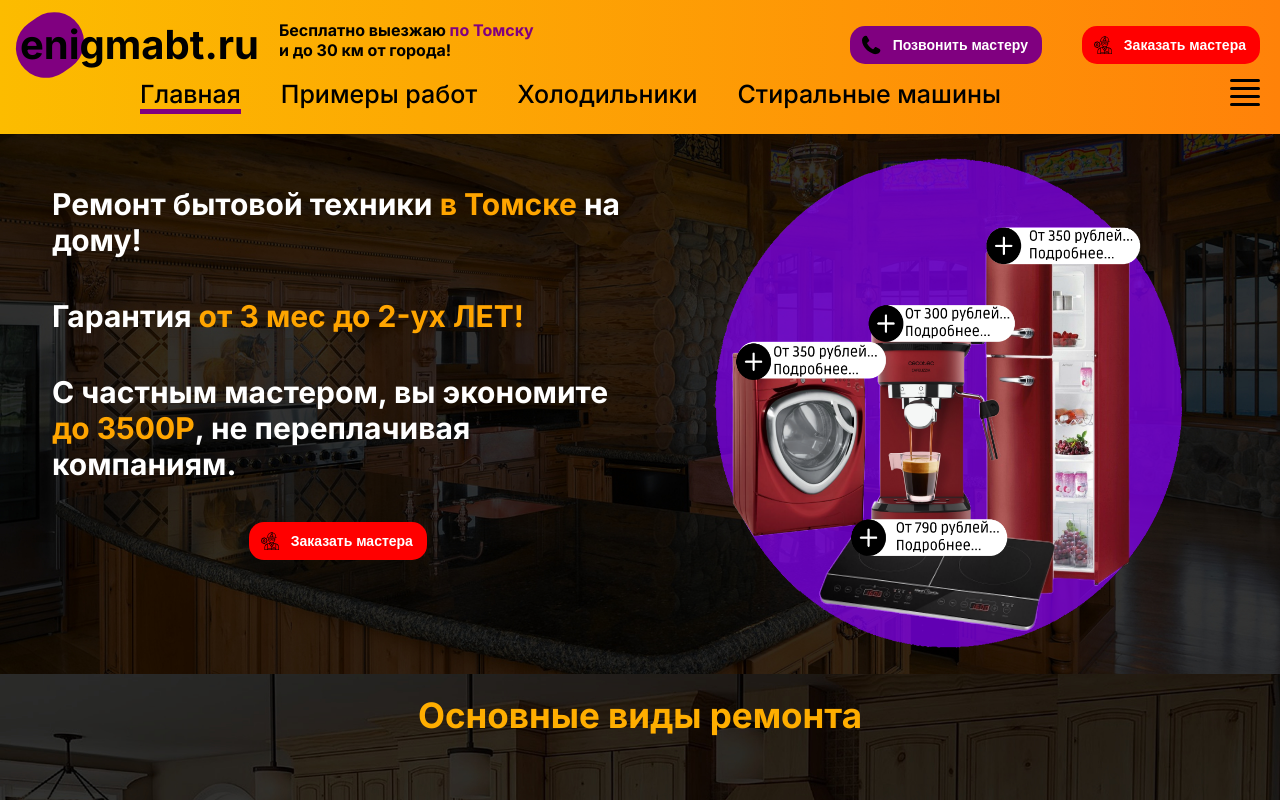
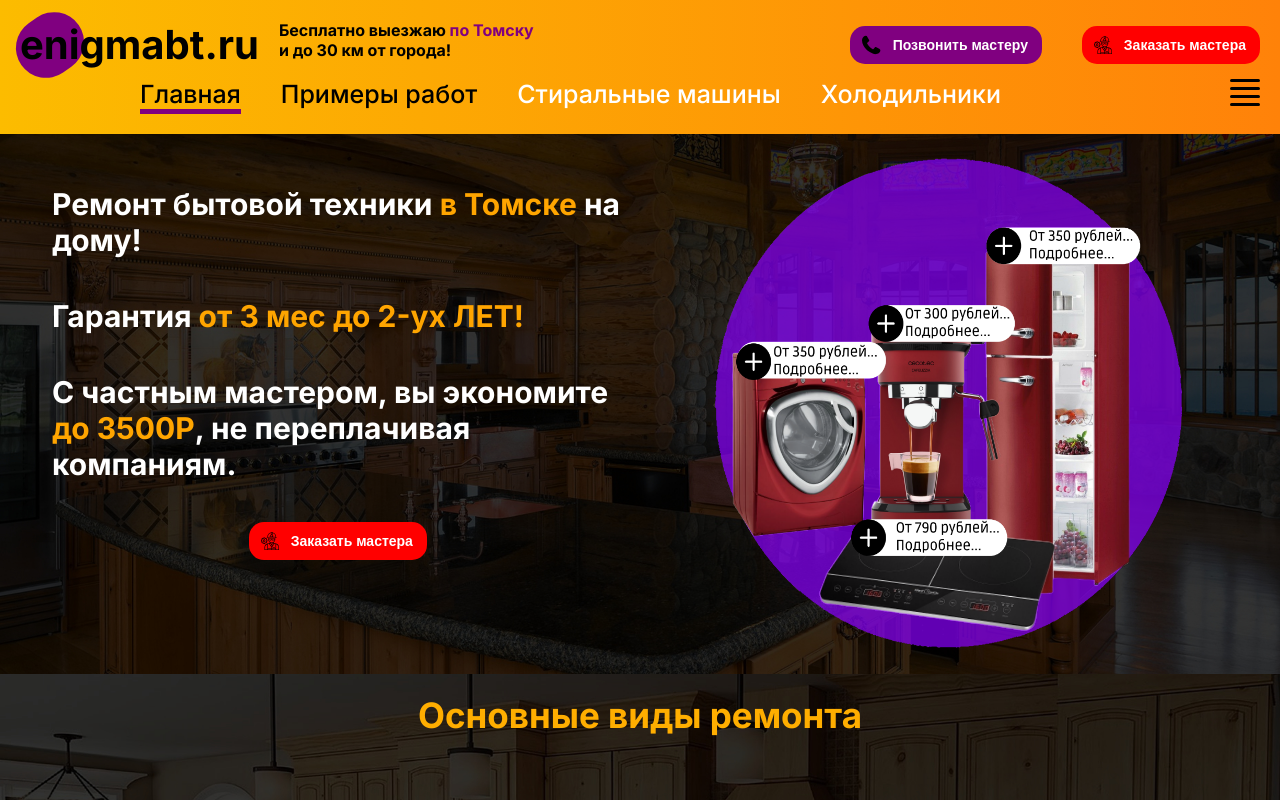
Before and after one commit to 02sorik/united100, a Next.js app: page / in a window 1280 px wide. Shown: the top 800 px of the page. Built offline with nearby package versions, Linux system fonts and the light colour scheme.

Commit message:
correct8

```diff
--- a/app/components/nav.js
+++ b/app/components/nav.js
@@ -14,9 +14,9 @@ export const Nav = () => {
                 </Link>
                 <Link href="/cases" passHref className={`${styles.nav__link} ${router  === '/cases' ? styles.nav__active : ''}`}>Примеры работ
                 </Link>
-                <Link href="/fridge" passHref className={`${styles.nav__link} ${router  === '/fridge' ? styles.nav__active : ''}`}>Холодильники
+                <Link href="/washing" passHref className={`${styles.nav__link} ${router  === '/washing' ? styles.nav__active : ''}`} style={{color: 'white', font: 7}}>Стиральные машины
                 </Link>
-                <Link href="/washing" passHref className={`${styles.nav__link} ${router  === '/washing' ? styles.nav__active : ''}`}>Стиральные машины</Link>
+                <Link href="/fridge" passHref className={`${styles.nav__link} ${router  === '/fridge' ? styles.nav__active : ''}`} style={{color: 'white'}}>Холодильники</Link>
             </nav>
             {
                 state && (
```
